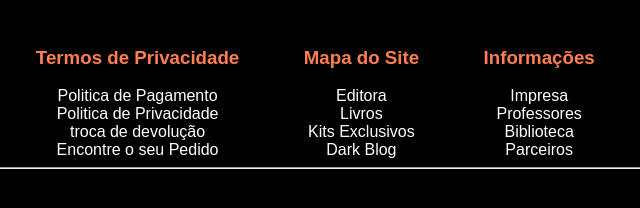
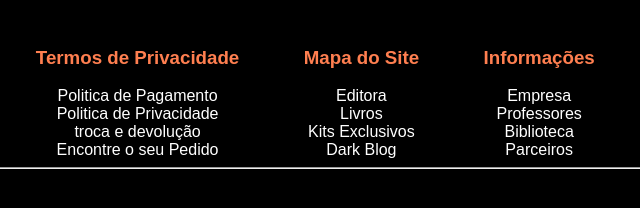
Before and after one commit to GabrielTozi/site-de-livros, a plain HTML site: page index.html in a window 1280 px wide. Shown: the part 2574-2782 px from the top of the page, 232-872 px from the left. Drawn offline with Linux system fonts and the light colour scheme.

Commit message:
Add files via upload

```diff
--- a/index.html
+++ b/index.html
@@ -290,7 +290,7 @@
 
                 <a href="#">Politica de Pagamento</a><br>
                 <a href="#">Politica de Privacidade</a><br>
-                <a href="#">troca de devolução</a><br>
+                <a href="#">troca e devolução</a><br>
                 <a href="#">Encontre o seu Pedido</a><br>
             </div>
             <div class="colunas">
@@ -305,7 +305,7 @@
             <div class="colunas">
                 <h3><strong>Informações</strong></h3>
 
-                <a href="#">Impresa</a><br>
+                <a href="#">Empresa</a><br>
                 <a href="#">Professores</a><br>
                 <a href="#">Biblioteca</a><br>
                 <a href="#">Parceiros</a><br>
```
